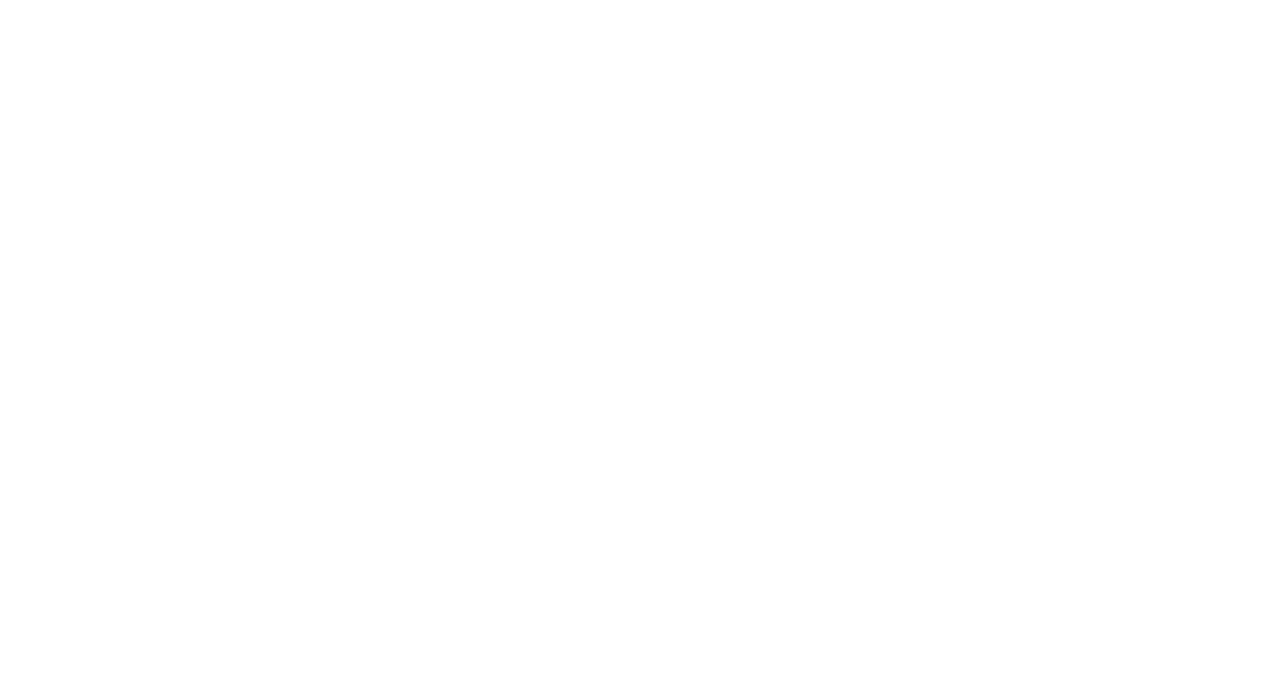
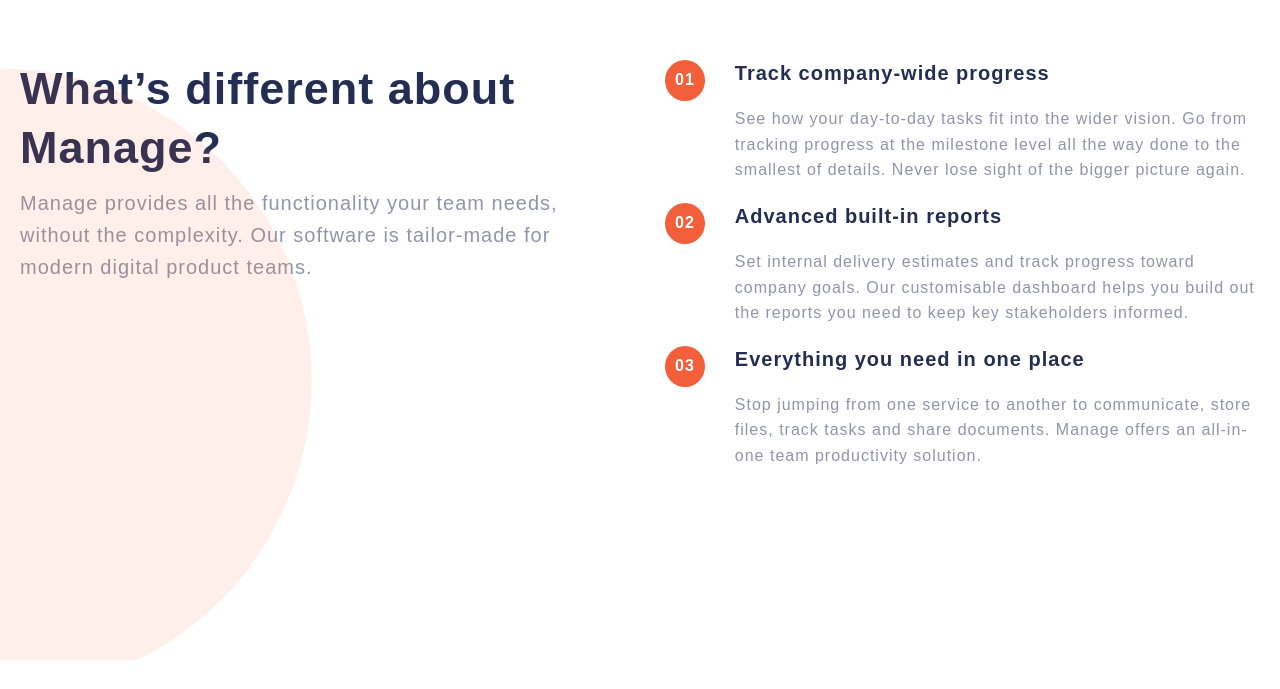
Before and after one commit to freetart/FEM-manage-landing-page, a React (Create React App) app: page / in a window 1280 px wide. Shown: the part 1101-1790 px from the top of the page. Before the commit the page ends 961 px from the top, so only its background shows below. Built offline with nearby package versions, Linux system fonts and the light colour scheme; a web font is replaced by a local one.

Commit message:
created features section

```diff
--- a/src/App.js
+++ b/src/App.js
@@ -1,6 +1,7 @@
 import Globals from './abstracts/Globals';
 import Navbar from './components/Navbar';
 import Hero from './components/Hero';
+import Features from './components/Features';
 
 const App = () => {
   return (
@@ -8,6 +9,9 @@ const App = () => {
       <Globals />
       <Navbar />
       <Hero />
+      <main>
+        <Features />
+      </main>
     </>
   );
 };
--- /dev/null
+++ b/src/components/Feature.js
@@ -0,0 +1,44 @@
+import styled from 'styled-components';
+import { headingStyles, textStyles } from '../abstracts/Mixins';
+
+const Article = styled.article`
+  display: flex;
+  align-items: flex-start;
+  gap: 3rem;
+
+  .feature-number {
+    ${headingStyles}
+    background-color: var(--brightRed);
+    padding: 1rem;
+    font-size: var(--xxs);
+    border-radius: 50%;
+    color: var(--white);
+  }
+
+  .feature-heading {
+    ${headingStyles}
+    color: var(--darkBlue);
+    font-size: var(--xs);
+  }
+
+  .feature-desc {
+    ${textStyles}
+    color: var(--darkGrayishBlue);
+    font-size: var(--xxs);
+    padding: 2rem 0;
+  }
+`;
+
+const Feature = ({ number, title, description }) => {
+  return (
+    <Article>
+      <span className='feature-number'>{number}</span>
+      <div className='feature-info'>
+        <h4 className='feature-heading'>{title}</h4>
+        <p className='feature-desc'>{description}</p>
+      </div>
+    </Article>
+  );
+};
+
+export default Feature;
--- /dev/null
+++ b/src/components/Features.js
@@ -0,0 +1,72 @@
+import styled from 'styled-components';
+import {
+  maxWidthLg,
+  sectionSpacingLg,
+  headingStyles,
+  textStyles,
+} from '../abstracts/Mixins';
+import Feature from './Feature';
+import { featuresData } from '../data';
+
+const BgPatternFeatures = styled.div`
+  clip-path: circle(29.2% at 0 65%);
+  background-color: var(--brightRed);
+  height: 100%;
+  width: 100%;
+  position: absolute;
+  opacity: 0.1;
+`;
+
+const Container = styled.div`
+  ${maxWidthLg}
+  ${sectionSpacingLg}
+  display: grid;
+  grid-template-columns: repeat(2, 1fr);
+  gap: 5rem;
+
+  .features-heading {
+    ${headingStyles};
+    font-size: var(--xxl);
+    color: var(--darkBlue);
+    margin-bottom: 1rem;
+  }
+
+  .features-lead {
+    ${textStyles}
+    font-size: var(--xs);
+    color: var(--darkGrayishBlue);
+  }
+`;
+
+const Features = () => {
+  return (
+    <section>
+      <BgPatternFeatures />
+      <Container>
+        <div>
+          <h2 className='features-heading'>What’s different about Manage?</h2>
+          <p className='features-lead'>
+            Manage provides all the functionality your team needs, without the
+            complexity. Our software is tailor-made for modern digital product
+            teams.
+          </p>
+        </div>
+        <div>
+          {featuresData.map((feature) => {
+            const { id, number, title, description } = feature;
+            return (
+              <Feature
+                key={id}
+                number={number}
+                title={title}
+                description={description}
+              />
+            );
+          })}
+        </div>
+      </Container>
+    </section>
+  );
+};
+
+export default Features;
--- a/src/components/Hero.js
+++ b/src/components/Hero.js
@@ -8,7 +8,7 @@ import {
 import heroImg from '../images/illustration-intro.svg';
 import Button from './styledElements/Button';
 
-const BgPattern = styled.div`
+const BgPatternHero = styled.div`
   clip-path: circle(50% at 100% 0);
   background-color: var(--brightRed);
   height: 100%;
@@ -40,7 +40,7 @@ const Container = styled.div`
 const Hero = () => {
   return (
     <header>
-      <BgPattern></BgPattern>
+      <BgPatternHero />
       <Container>
         <div className='hero-info'>
           <h1 className='hero-heading'>
--- a/src/components/Navbar.js
+++ b/src/components/Navbar.js
@@ -43,7 +43,6 @@ const Navbar = () => {
         </ul>
         <Button primary>Get Started</Button>
       </Container>
-      <div className='blur'></div>
     </Nav>
   );
 };
--- /dev/null
+++ b/src/data.js
@@ -0,0 +1,23 @@
+export const featuresData = [
+  {
+    id: 1,
+    number: '01',
+    title: 'Track company-wide progress',
+    description:
+      'See how your day-to-day tasks fit into the wider vision. Go from tracking progress at the milestone level all the way done to the smallest of details. Never lose sight of the bigger picture again.',
+  },
+  {
+    id: 2,
+    number: '02',
+    title: 'Advanced built-in reports',
+    description:
+      'Set internal delivery estimates and track progress toward company goals. Our customisable dashboard helps you build out the reports you need to keep key stakeholders informed.',
+  },
+  {
+    id: 3,
+    number: '03',
+    title: 'Everything you need in one place',
+    description:
+      'Stop jumping from one service to another to communicate, store files, track tasks and share documents. Manage offers an all-in-one team productivity solution.',
+  },
+];
```
